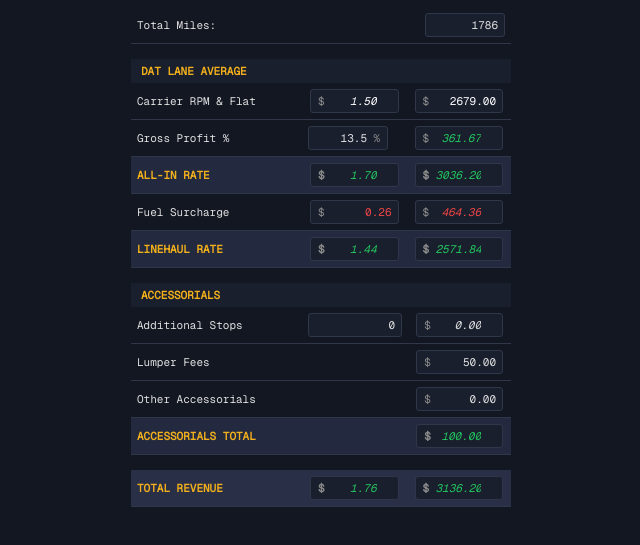
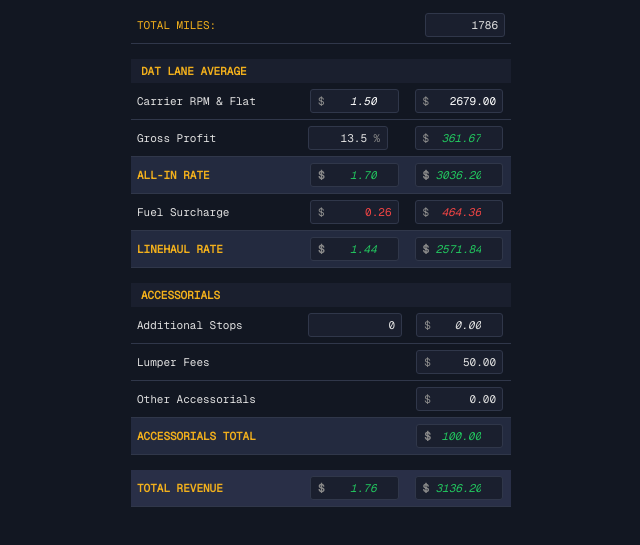
Before and after one commit to freightCognition/openQuote, a browser extension: page sidepanel.html in a window 1280 px wide. Shown: the part 63-608 px from the top of the page, without its empty margins (319-959 px from the left). Drawn offline with Linux system fonts and the light colour scheme.

Commit message:
more adjustments

```diff
--- a/sidepanel.html
+++ b/sidepanel.html
@@ -25,7 +25,7 @@
   <div class="section">
     <table class="calculation-table">
       <tr>
-        <td><label for="miles">Total Miles:</label></td>
+        <td><label for="miles">TOTAL MILES:</label></td>
         <td class="number-cell" colspan="2">
           <input type="number" id="miles" value="1786" style="width: 6ch;">
         </td>
@@ -51,7 +51,7 @@
         </td>
       </tr>
       <tr>
-        <td>Gross Profit %</td>
+        <td>Gross Profit</td>
         <td class="number-cell">
           <div class="percent-input">
             <input type="number" id="profit-percentage" value="13.5" step="0.1">
--- a/styles.css
+++ b/styles.css
@@ -41,6 +41,11 @@
     position: sticky;
     top: 0;
     z-index: 10;
+  }
+
+  /* Total Miles label style */
+  label[for="miles"] {
+    color: #F2B01C;
   }
 
   .header-brand {
```
